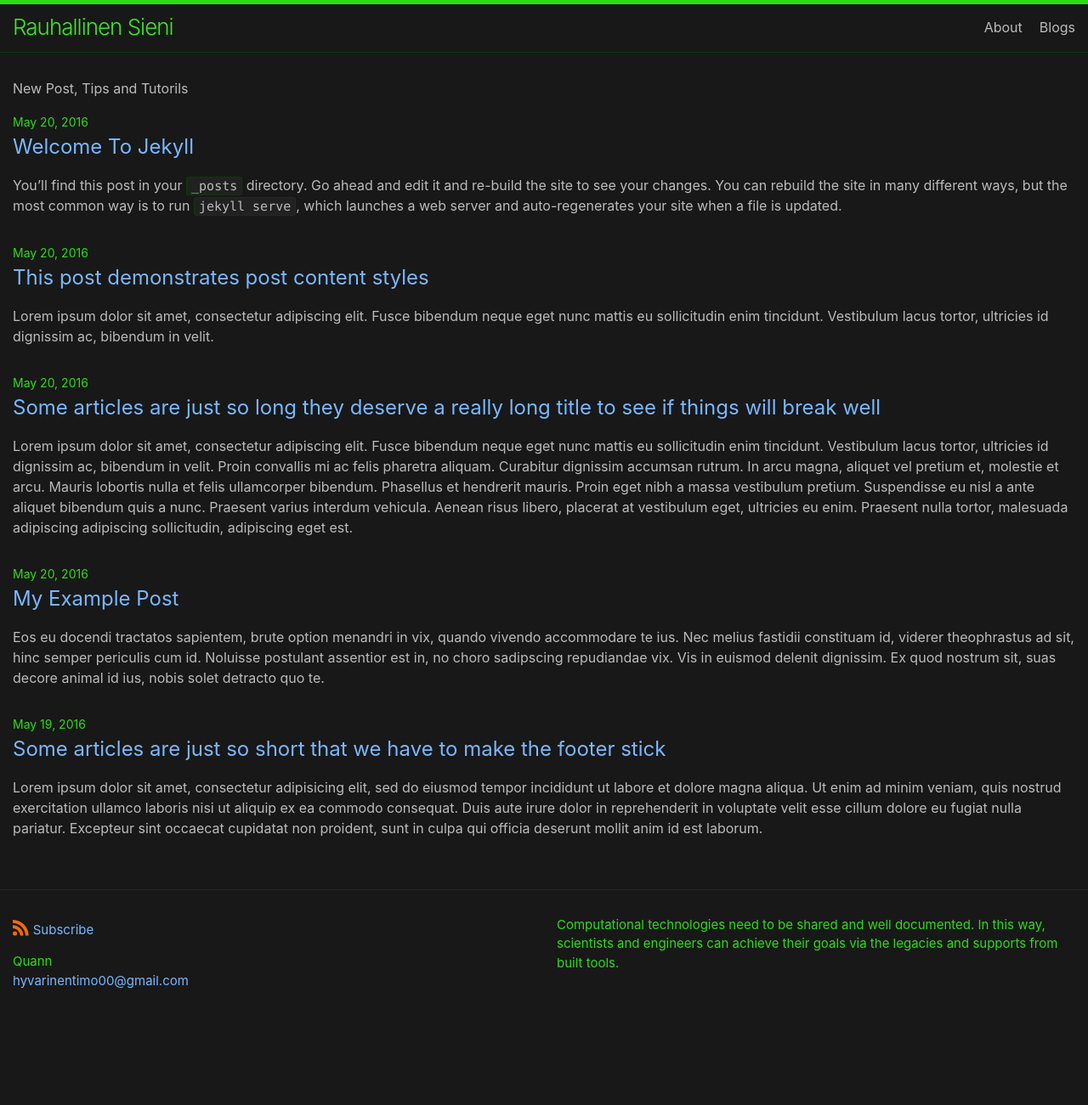
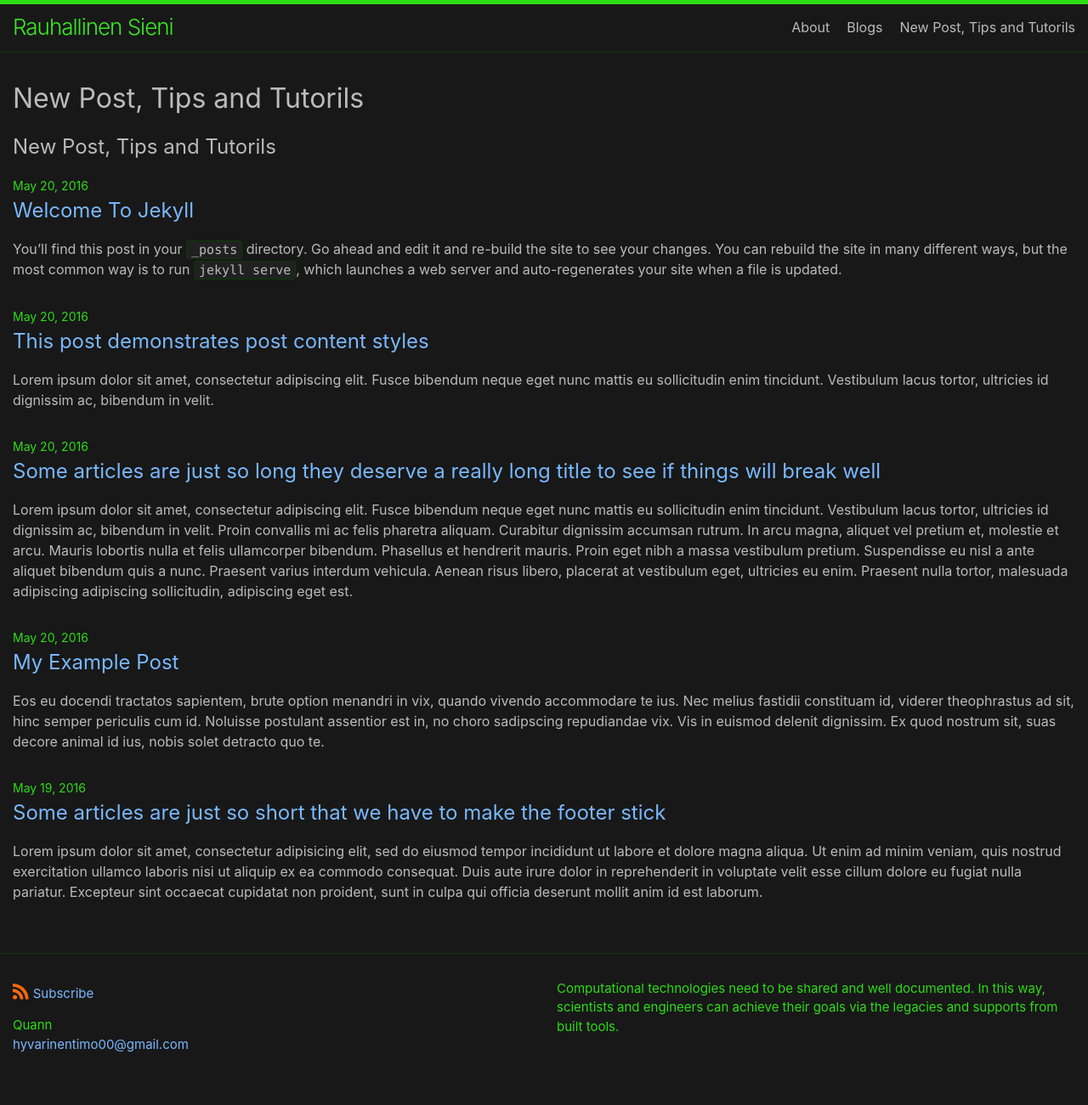
Before and after one commit to tekniiquann/tekniiquann.github.io, a Jekyll site: the page built from index.md, in a window 1280 px wide. Shown: the whole page at 85% size. Built offline with Jekyll 4.4.1, drawn with Linux system fonts in a browser that asks for light colours; our own code applies the rules of GitHub Pages for plain Markdown files; before the commit the page ends 1226 px from its top, so only the background shows below that.

Commit message:
edit index.md

```diff
--- a/index.md
+++ b/index.md
@@ -7,4 +7,4 @@
 #
 layout: home
 ---
-New Post, Tips and Tutorils
+## New Post, Tips and Tutorils
```
